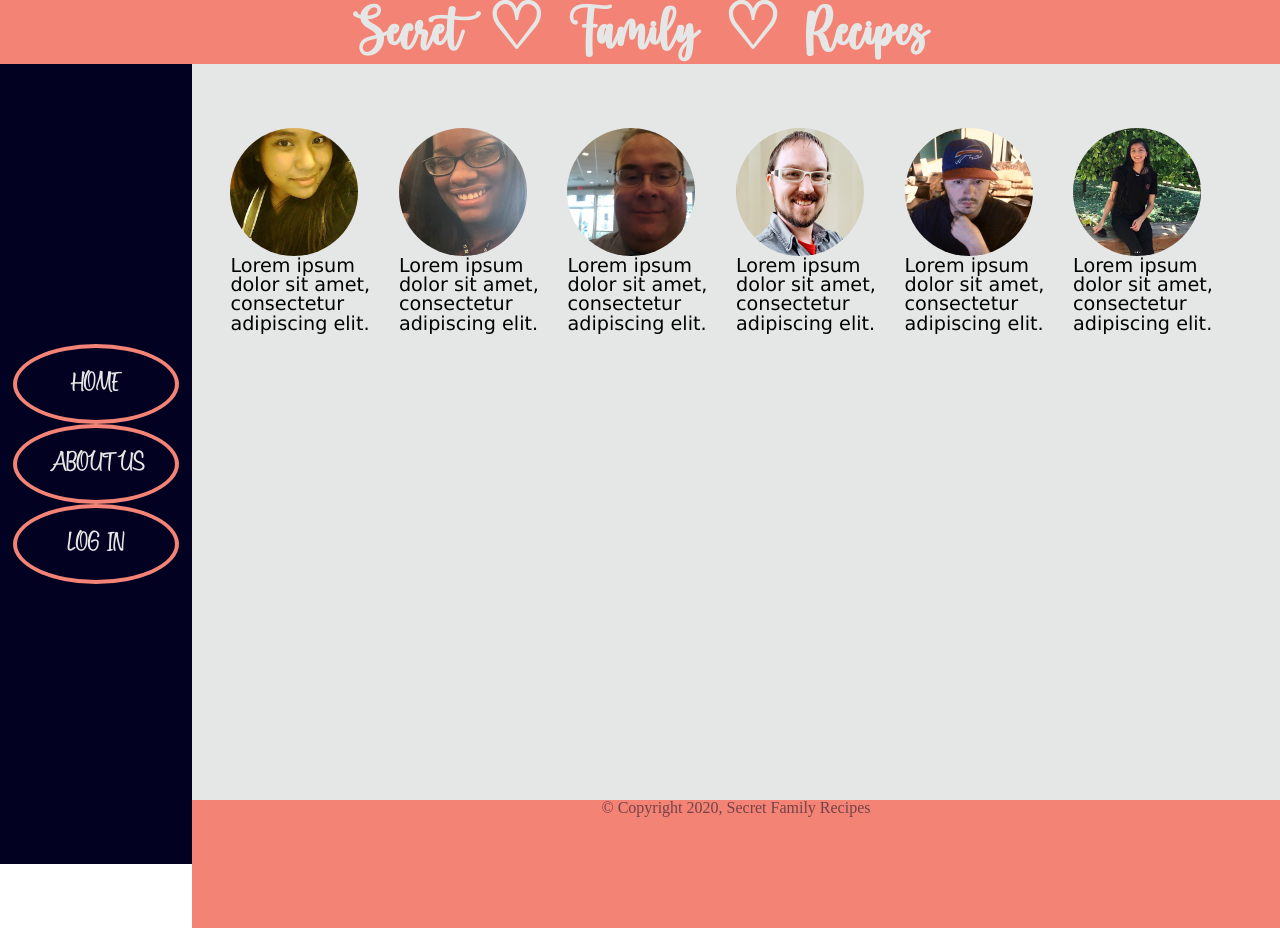
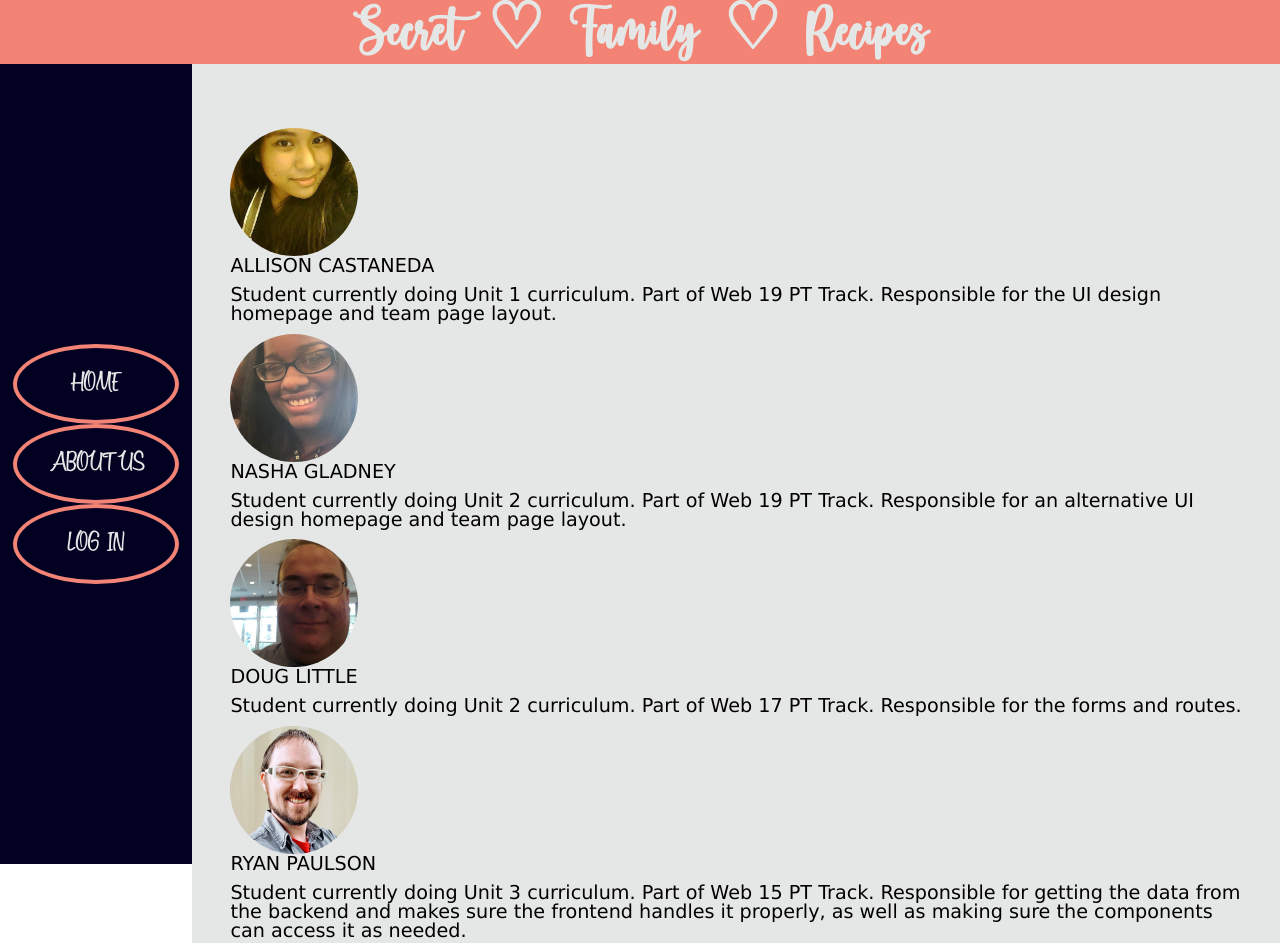
Before and after one commit to bwpt-secret-family-recipes-4/UI-Marketing-Page, a plain HTML site: page about.html in a window 1280 px wide. Shown: the top 943 px of the page. Drawn offline with Linux system fonts and the light colour scheme.

Commit message:
about me content done

```diff
--- a/about.html
+++ b/about.html
@@ -15,29 +15,47 @@
   </nav>
   <div class="main">
     <section class="mainbody">
-      <div class="content1">
+      <div class="content1 content">
         <img src="/img/allison.jpg" alt="A picture of Allison Castaneda">
-        <p>Lorem ipsum dolor sit amet, consectetur adipiscing elit.</p>
+        <p>ALLISON CASTANEDA</p>
+        <br>
+        <p>Student currently doing Unit 1 curriculum. Part of Web 19 PT Track. Responsible for the UI design homepage and team page layout.</p>
+        <br>
       </div>
-      <div class="content2">
-        <img src="/img/nasha.png" alt="A picture of Allison Castaneda">
-        <p>Lorem ipsum dolor sit amet, consectetur adipiscing elit.</p>
+      <div class="content2 content">
+        <img src="/img/nasha.png" alt="A picture of Nasha Gladney">
+        <p>NASHA GLADNEY</p>
+        <br>
+        <p>Student currently doing Unit 2 curriculum. Part of Web 19 PT Track. Responsible for an alternative UI design homepage and team page layout.</p>
+        <br>
       </div>
-      <div class="content3">
-        <img src="/img/doug.jpg" alt="A picture of Allison Castaneda">
-        <p>Lorem ipsum dolor sit amet, consectetur adipiscing elit.</p>
+      <div class="content3 content">
+        <img src="/img/doug.jpg" alt="A picture of Doug Little">
+        <p>DOUG LITTLE</p>
+        <br>
+        <p>Student currently doing Unit 2 curriculum. Part of Web 17 PT Track. Responsible for the forms and routes.</p>
+        <br>
       </div>
-      <div class="content4">
-        <img src="/img/ryan.jpg" alt="A picture of Allison Castaneda">
-        <p>Lorem ipsum dolor sit amet, consectetur adipiscing elit.</p>
+      <div class="content4 content">
+        <img src="/img/ryan.jpg" alt="A picture of Ryan Paulson">
+        <p>RYAN PAULSON</p>
+        <br>
+        <p>Student currently doing Unit 3 curriculum. Part of Web 15 PT Track. Responsible for getting the data from the backend and makes sure the frontend handles it properly, as well as making sure the components can access it as needed.</p>
+        <br>
       </div>
-      <div class="content5">
-        <img src="/img/kenneth.jpg" alt="A picture of Allison Castaneda">
-        <p>Lorem ipsum dolor sit amet, consectetur adipiscing elit.</p>
+      <div class="content5 content">
+        <img src="/img/kenneth.jpg" alt="A picture of Kenneth Brandon">
+        <p>KENNETH BRANDON</p>
+        <br>
+        <p>Student currently doing Unit 4 curriculum. Part of Web 13 PT Track. Responsible for the backend server for the project. Creating server, database, hashing password, and require token to access site.</p>
+        <br>
       </div>
-      <div class="content6">
-        <img src="/img/priya.png" alt="A picture of Allison Castaneda">
-        <p>Lorem ipsum dolor sit amet, consectetur adipiscing elit.</p>
+      <div class="content6 content">
+        <img src="/img/priya.png" alt="A picture of Priya Vaidya">
+        <p>PRIYA VAIDYA</p>
+        <br>
+        <p>Student currently doing CS curriculum. Part of CS30 Track. She is the Project Lead that currently oversees the Secret Family Recipes #4 project.</p>
+        <br>
       </div>
     </section>
 
--- a/less/about-page.less
+++ b/less/about-page.less
@@ -2,13 +2,14 @@
     font-family: Verdana, Geneva, sans-serif;
     margin-left: 15vmax;
     padding-top: 5vmax;
-    height: 100vmin;
+    height: auto;
     background-color: @platinum;
     .mainbody{
         margin: 5vmax 3vmax auto 3vmax;
         display: flex;
+        flex-wrap: wrap;
         flex-direction: row;
-
+        align-items: space-evenly;
         img{
             height: 10vmax;
             width: 10vmax;
@@ -33,7 +34,7 @@
 
     }
     @media (max-width: 500px) and (orientation: portrait){
-        height: 100%;
+        height: auto;
     }
 
 
```
Also changed, not shown: css/about.css.
